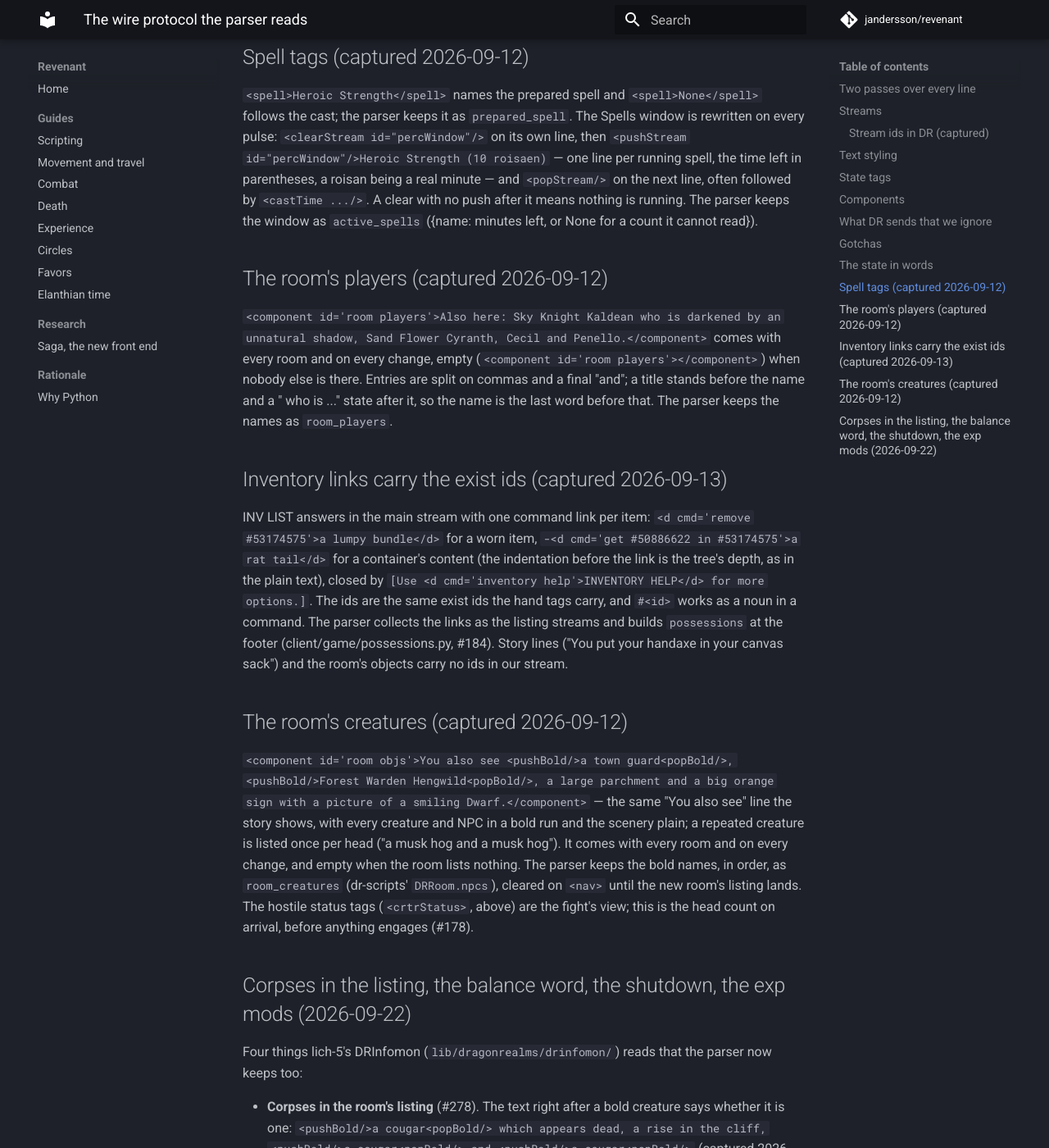
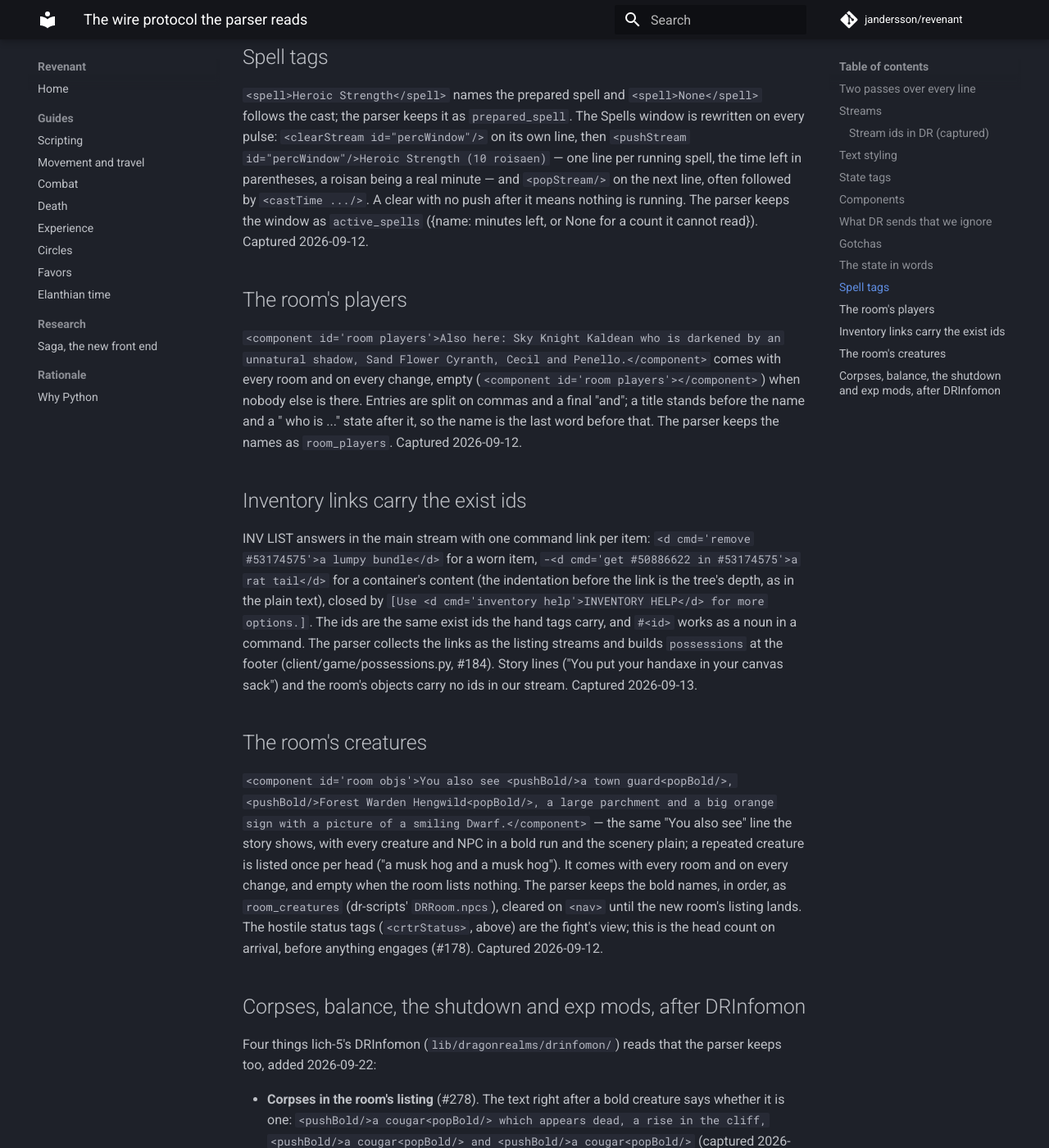
Before and after one commit to jandersson/revenant, an MkDocs documentation site: the page built from docs/protocol.md, in a window 1280 px wide and 1400 px high, scrolled down 5226 px. Shown: the whole window at 82% size. Built offline with MkDocs 1.6.1 and Material for MkDocs 9.7.7, drawn with Linux system fonts in a browser that asks for light colours; comment, search, counter and statistics services are not loaded.

Commit message:
docs: capture dates move from the headings into the text
Five protocol.md sections and paladin.md's snapshot carried their
date in the heading, which read as a changelog and piled new sections
at the end. The heading now names the topic; the date stays in the
body as evidence of when the wording was captured.

Co-Authored-By: Claude Opus 5.5 <noreply@anthropic.com>

```diff
--- a/docs/protocol.md
+++ b/docs/protocol.md
@@ -223,7 +223,7 @@ prints. It is Lich's `stunned?` / `hidden?` / `checkprone` idiom over
 this parser's state; every value is derived on access, so a view taken
 once stays current.
 
-## Spell tags (captured 2026-09-12)
+## Spell tags
 
 `<spell>Heroic Strength</spell>` names the prepared spell and
 `<spell>None</spell>` follows the cast; the parser keeps it as
@@ -234,9 +234,10 @@ line per running spell, the time left in parentheses, a roisan being
 a real minute — and `<popStream/>` on the next line, often followed by
 `<castTime .../>`. A clear with no push after it means nothing is
 running. The parser keeps the window as `active_spells`
-({name: minutes left, or None for a count it cannot read}).
+({name: minutes left, or None for a count it cannot read}). Captured
+2026-09-12.
 
-## The room's players (captured 2026-09-12)
+## The room's players
 
 `<component id='room players'>Also here: Sky Knight Kaldean who is
 darkened by an unnatural shadow, Sand Flower Cyranth, Cecil and
@@ -245,8 +246,9 @@ Penello.</component>` comes with every room and on every change, empty
 there. Entries are split on commas and a final "and"; a title stands
 before the name and a " who is ..." state after it, so the name is the
 last word before that. The parser keeps the names as `room_players`.
+Captured 2026-09-12.
 
-## Inventory links carry the exist ids (captured 2026-09-13)
+## Inventory links carry the exist ids
 
 INV LIST answers in the main stream with one command link per item:
 `<d cmd='remove #53174575'>a lumpy bundle</d>` for a worn item,
@@ -258,9 +260,9 @@ exist ids the hand tags carry, and `#<id>` works as a noun in a
 command. The parser collects the links as the listing streams and
 builds `possessions` at the footer (client/game/possessions.py, #184).
 Story lines ("You put your handaxe in your canvas sack") and the
-room's objects carry no ids in our stream.
+room's objects carry no ids in our stream. Captured 2026-09-13.
 
-## The room's creatures (captured 2026-09-12)
+## The room's creatures
 
 `<component id='room objs'>You also see <pushBold/>a town guard<popBold/>,
 <pushBold/>Forest Warden Hengwild<popBold/>, a large parchment and a big
@@ -272,12 +274,13 @@ every change, and empty when the room lists nothing. The parser keeps
 the bold names, in order, as `room_creatures` (dr-scripts' `DRRoom.npcs`),
 cleared on `<nav>` until the new room's listing lands. The hostile
 status tags (`<crtrStatus>`, above) are the fight's view; this is the
-head count on arrival, before anything engages (#178).
+head count on arrival, before anything engages (#178). Captured
+2026-09-12.
 
-## Corpses in the listing, the balance word, the shutdown, the exp mods (2026-09-22)
+## Corpses, balance, the shutdown and exp mods, after DRInfomon
 
 Four things lich-5's DRInfomon (`lib/dragonrealms/drinfomon/`) reads
-that the parser now keeps too:
+that the parser keeps too, added 2026-09-22:
 
 - **Corpses in the room's listing** (#278). The text right after a bold
   creature says whether it is one: `<pushBold/>a cougar<popBold/> which
```
Also changed, not shown: docs/paladin.md (+3 -1 lines).
